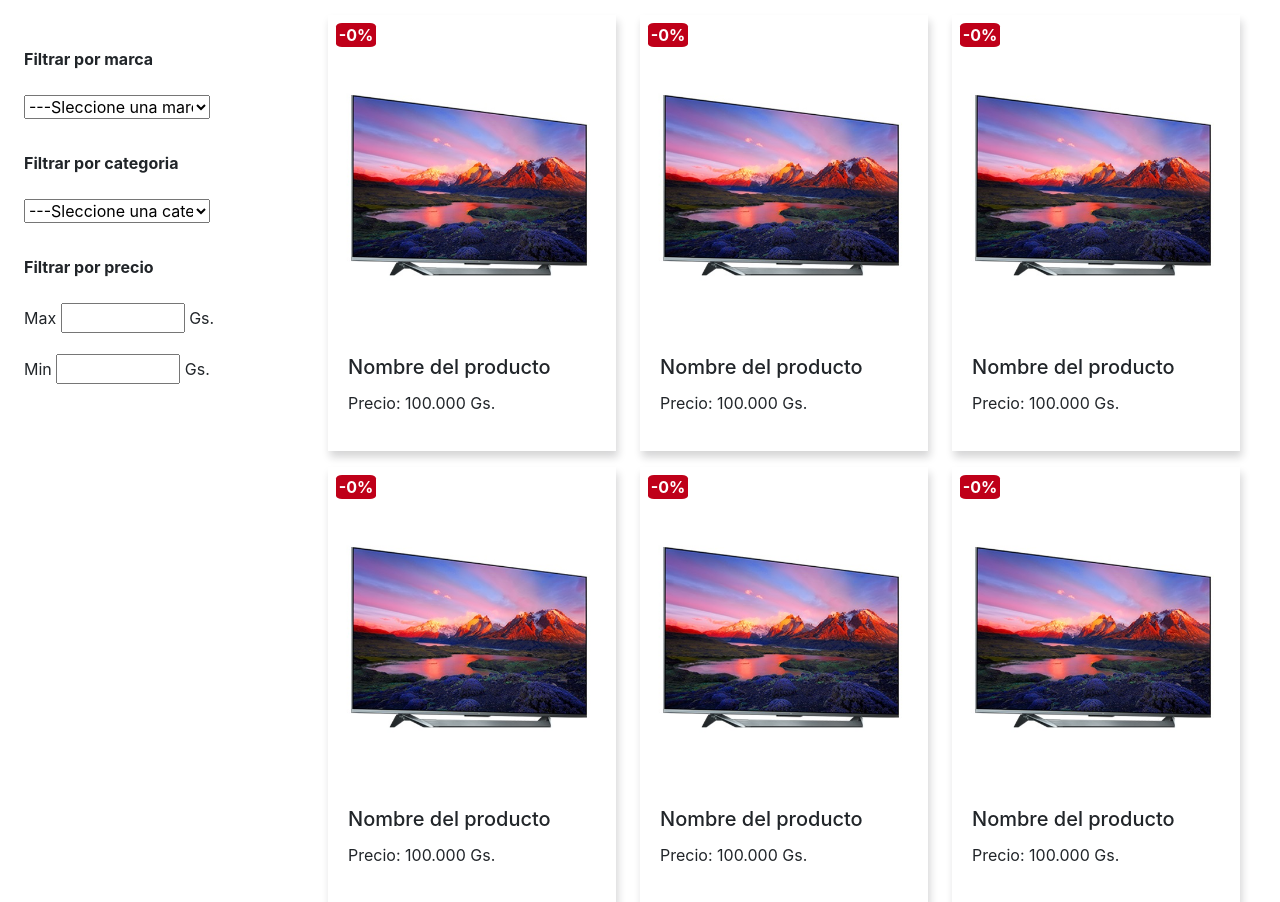
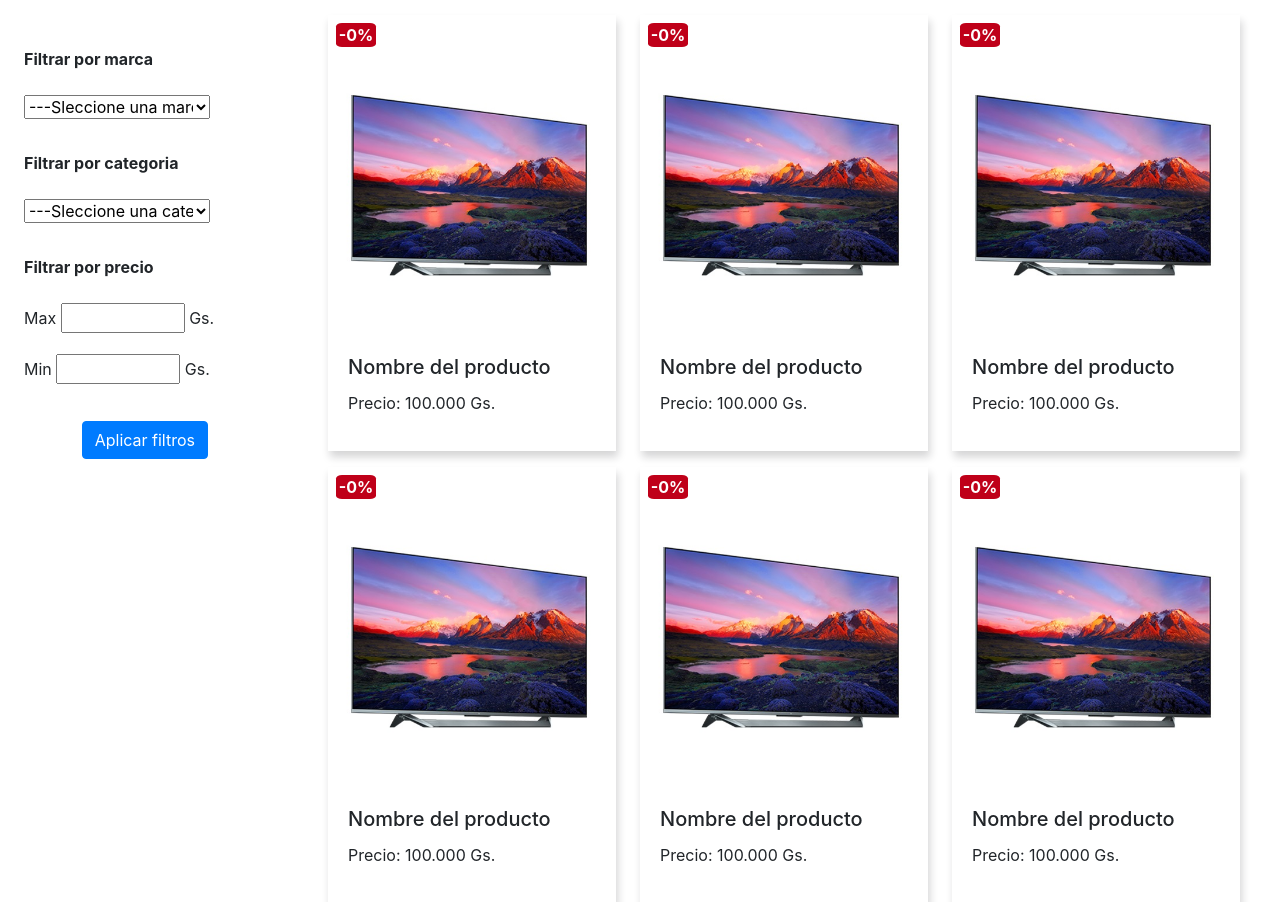
Before and after one commit to SalinasRodrigo/Kibo, a Flask app: page /buscador in a window 1280 px wide. Shown: the part 107-1009 px from the top of the page. Run offline with Flask 2, Linux system fonts and the light colour scheme; some libraries are stand-ins or nearby versions.

Commit message:
boton de sbmit para el filitro del buscador

```diff
--- a/proyecto/flask_app/templates/buscador.html
+++ b/proyecto/flask_app/templates/buscador.html
@@ -83,6 +83,9 @@
                             </div>
                         </div>
                     </div>
+                    <div class="d-flex justify-content-end pr-3">
+                        <input type="submit" class="mt-3 mr-5 btn btn-primary" value="Aplicar filtros">
+                    </div>
                 </form>
             </aside>
             <section class="d-flex flex-wrap w-75">
```
